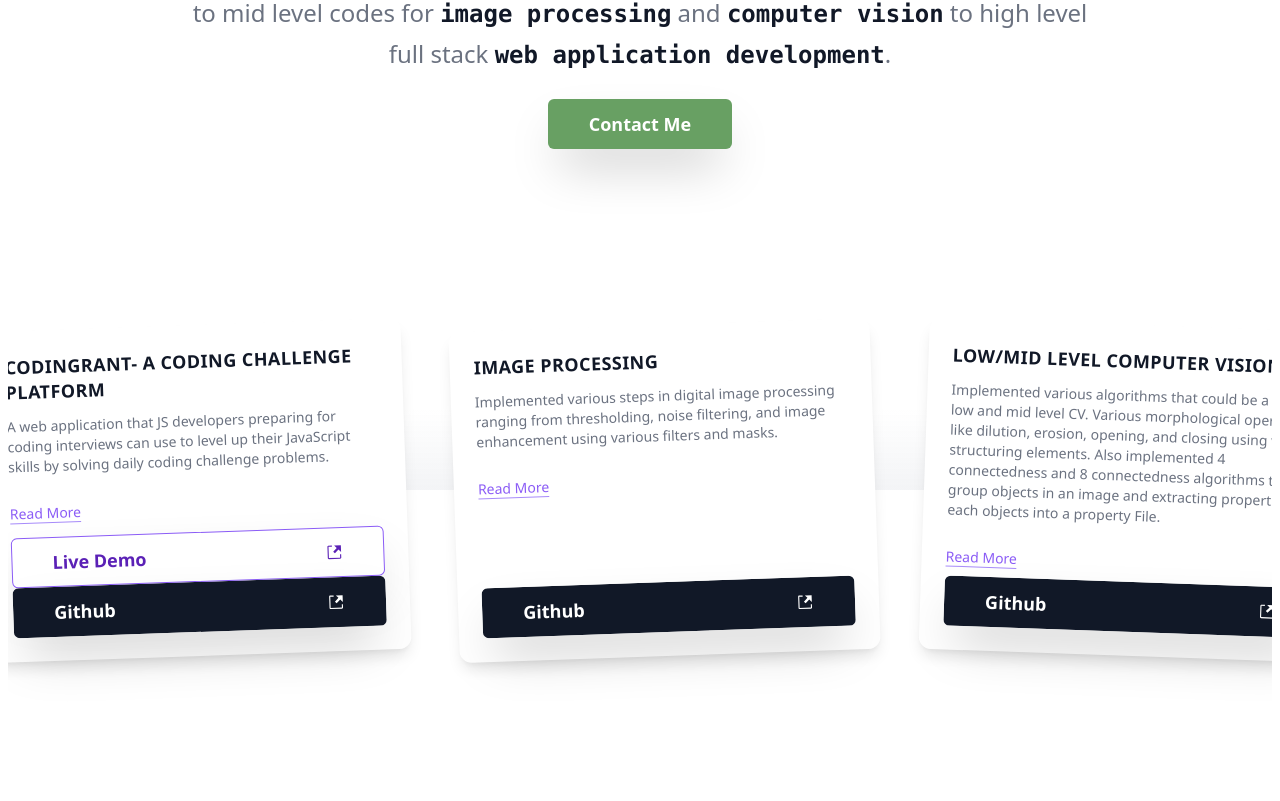
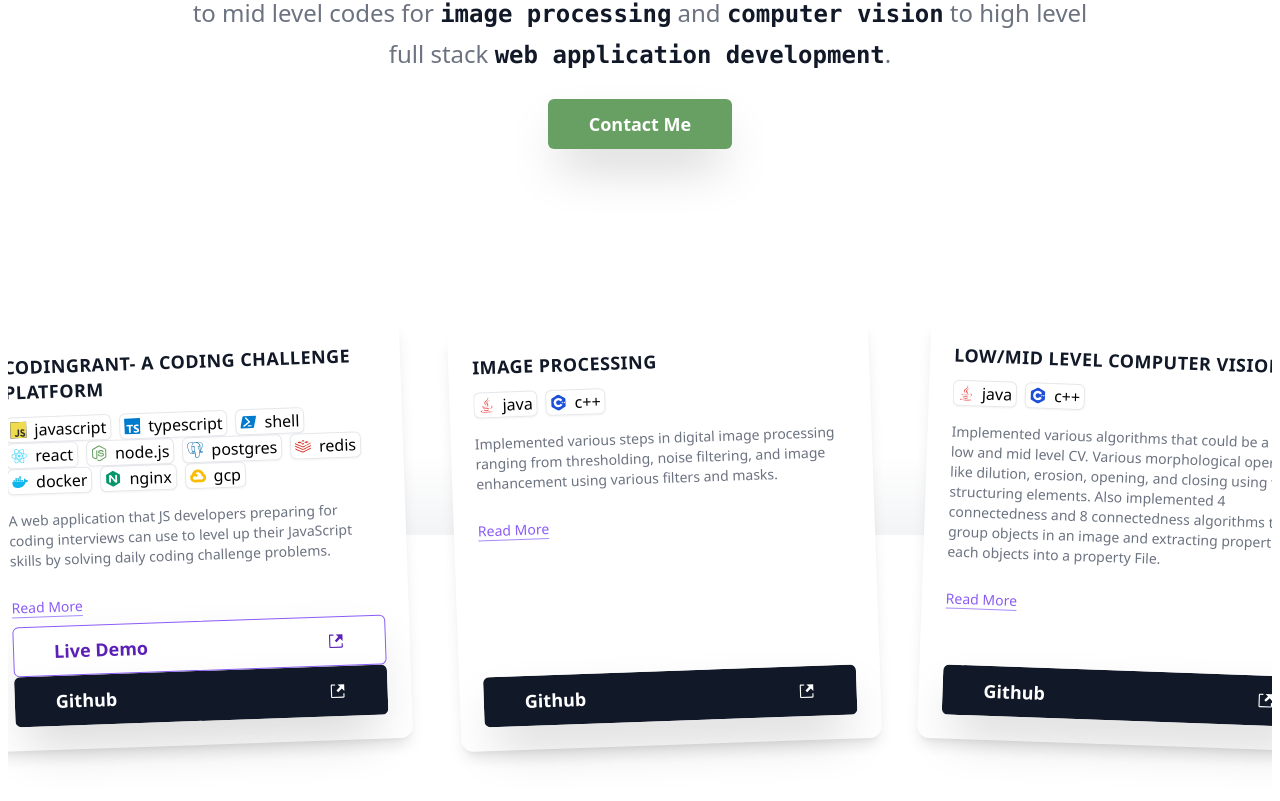
Before and after one commit to pawanbhatta178/pawann.com, a React (Create React App) app: page / in a window 1280 px wide. Shown: the part 876-1677 px from the top of the page. Built offline with nearby package versions, Linux system fonts and the light colour scheme.

Commit message:
All logo added

```diff
--- a/src/App.tsx
+++ b/src/App.tsx
@@ -17,7 +17,8 @@ const myWorks= [{
 },
   {
   title: "Image Processing",
-  languages: ["java", "c++"],
+    languages: ["java", "c++"],
+
   shortDescription: "Implemented various steps in digital image processing ranging from thresholding, noise filtering, and  image enhancement using various filters and masks. ",
   description: "Image Processing is the low level computer vision where processing unit is 'pixel to pixel'. Here various algorithms might be used to process an image. Usually the first step in image processing is conditioning. While doing conditioning, original image is scanned in order to remove noise and maybe even for smoothing purposes. This step is vital since later steps in Computer Vision depends highly on quality of processed image.  ",
   topics: ["Low Level Computer Vision", "Image Processing"],
@@ -34,6 +35,7 @@ const myWorks= [{
   {
     title: "Image Compression",
     languages: ["java", "c++"],
+
     shortDescription: "Implemented various algorithms that can compress image in lossless manner. Some of the techniques used for the compression are: Run length encoding, distance transform, thinning, chain code. ",
     description: "Lossless compression is a class of data compression algorithms that allows the original data to be perfectly reconstructed from the compressed data. By contrast, lossy compression permits reconstruction only of an approximation of the original data, though usually with greatly improved compression rates (and therefore reduced media sizes). ",
     topics: ["Image Compression"],
--- a/src/components/UI/HorizontalScrollingCards.tsx
+++ b/src/components/UI/HorizontalScrollingCards.tsx
@@ -3,6 +3,7 @@ import '../../styles/horizontalScroll.css';
 import { Link } from "./Link";
 import {TechnologyIcon, Icon  } from "./Icons";
 import {Button, buttonType} from "./Button";
+import { LanguageCard} from "./LanguageCard";
 
 interface CardProps{
     title: string;
@@ -34,7 +35,6 @@ const handleRedirectionToExternalLink = (url: string ): void => {
 }
 
 
-
 const Card: React.FC<CardProps> = (props: CardProps) => {
     const [readMoreToggle, setReadMoreToggle] = useState<boolean>(false);
 
@@ -46,8 +46,12 @@ const Card: React.FC<CardProps> = (props: CardProps) => {
         <div className="flex flex-col h-full">
 
                 <div className="flex-1 overflow-auto h-4/5  ">
-                    <h2 className="sm:text-lg sm:leading-snug font-semibold tracking-wide uppercase text-gray-900 mb-3 sticky top-0 bg-white">{props.title}</h2>
-                    <div className="text-gray-500 text-sm font-light  mx-auto mb-6">{props.shortDescription}</div>
+                <h2 className="sm:text-lg sm:leading-snug font-semibold tracking-wide uppercase text-gray-900 mb-3 sticky top-0 bg-white">{props.title}</h2>
+                <div className="flex flex-wrap gap-x-2 pb-4">
+                    {props.languages?.map((language)=><LanguageCard key={language} name={language}/>)}
+                    {props.technologies?.map(technology => <LanguageCard key={technology} name={technology} />)}
+                </div>
+                <div className="text-gray-500 text-sm font-light  mx-auto mb-6">{props.shortDescription}</div>
                     {readMoreToggle && <div className="text-gray-500 text-sm font-light  mx-auto mb-6">{ props.description}</div>}
                     <Link name={readMoreToggle?"Less":"Read More"}  onClick={onReadMoreClick} />
                 </div>
@@ -56,7 +60,6 @@ const Card: React.FC<CardProps> = (props: CardProps) => {
                 {props?.link && <Button className="flex items-center justify-between" name="Live Demo" onClick={() =>handleRedirectionToExternalLink(props.link??"")} type={ buttonType.PRIMARY}  ><Icon name="external_link"/></Button>}
                 {props?.github && <Button className="flex items-center justify-between" name="Github" onClick={() => handleRedirectionToExternalLink(props.github??"")} type={buttonType.SECONDARY }><Icon name="external_link"/></Button>}
                 </div>
-
 
         </div>
 
--- a/src/components/UI/Icons.tsx
+++ b/src/components/UI/Icons.tsx
@@ -1,5 +1,5 @@
 import React from 'react'
-import { SiTailwindcss, SiPostgresql, SiReact, SiTypescript, SiDocker, SiKubernetes, SiCplusplus,SiNodeDotJs, SiJava, SiPowershell } from "react-icons/si";
+import { SiTailwindcss, SiPostgresql, SiReact, SiTypescript, SiDocker, SiKubernetes, SiCplusplus,SiNodeDotJs, SiJava, SiPowershell, SiRedis, SiNginx, SiGooglecloud, SiAmazonaws, SiJavascript } from "react-icons/si";
 import { GoLinkExternal } from "react-icons/go";
 
 interface TechnologyIconsProps  {
@@ -36,10 +36,26 @@ interface TechnologyIconsProps  {
             }
             else if (name==="shell") {
                 return <SiPowershell className="inline-flex text-blue-550"/>
+            }
+            else if (name === "redis") {
+                return <SiRedis className="inline-flex text-red-550"/>
+            }
+            else if (name === "nginx") {
+                return <SiNginx className="inline-flex text-green-600"/>
+            }
+            else if (name ==="gcp") {
+                return <SiGooglecloud className="inline-flex text-yellow-550 "/>
+            }
+            else if (name ==="aws") {
+                return <SiAmazonaws className="inline-flex text-yellow-750 "/>
+            }
+            else if (name ==="javascript") {
+                return <SiJavascript className="inline-flex text-yellow-450 bg-gray-550 "/>
                 }
             else {
                 return <SiReact className="inline-flex" />
             }
+
         }
 
 interface iconProps{
--- /dev/null
+++ b/src/components/UI/LanguageCard.tsx
@@ -0,0 +1,19 @@
+import React from 'react'
+import {TechnologyIcon } from "./Icons";
+
+interface LanguageCardProps{
+    name: string;
+
+}
+
+
+const LanguageCard:React.FC<LanguageCardProps> = ({name}) => {
+    return (
+        <div className="px-1 flex items-center gap-x-2 border rounded-md shadow-sm hover:bg-gray-100 cursor-pointer">
+            <TechnologyIcon name={name} />
+            {name}
+        </div>
+    )
+}
+
+export { LanguageCard }
--- a/tailwind.config.js
+++ b/tailwind.config.js
@@ -12,9 +12,23 @@ module.exports = {
           550: "#007acc",
           650: "#0064a5",
           750: "#06B6D4",
+          950: "#4285f4", //google blue
         },
         green: {
           550: "#68A063",
+          650: "#34a853", //google green
+        },
+        yellow: {
+          550: "#fbbc05", //google yellow
+          750: "#FF9900", //amazon yellow
+          450: "#f0db4f", //javascript yello
+        },
+        red: {
+          550: "#D82C20", //redis red
+          650: "#ea4335", //google red
+        },
+        gray: {
+          550: "#323330", //javascript gray
         },
       },
     },
```
